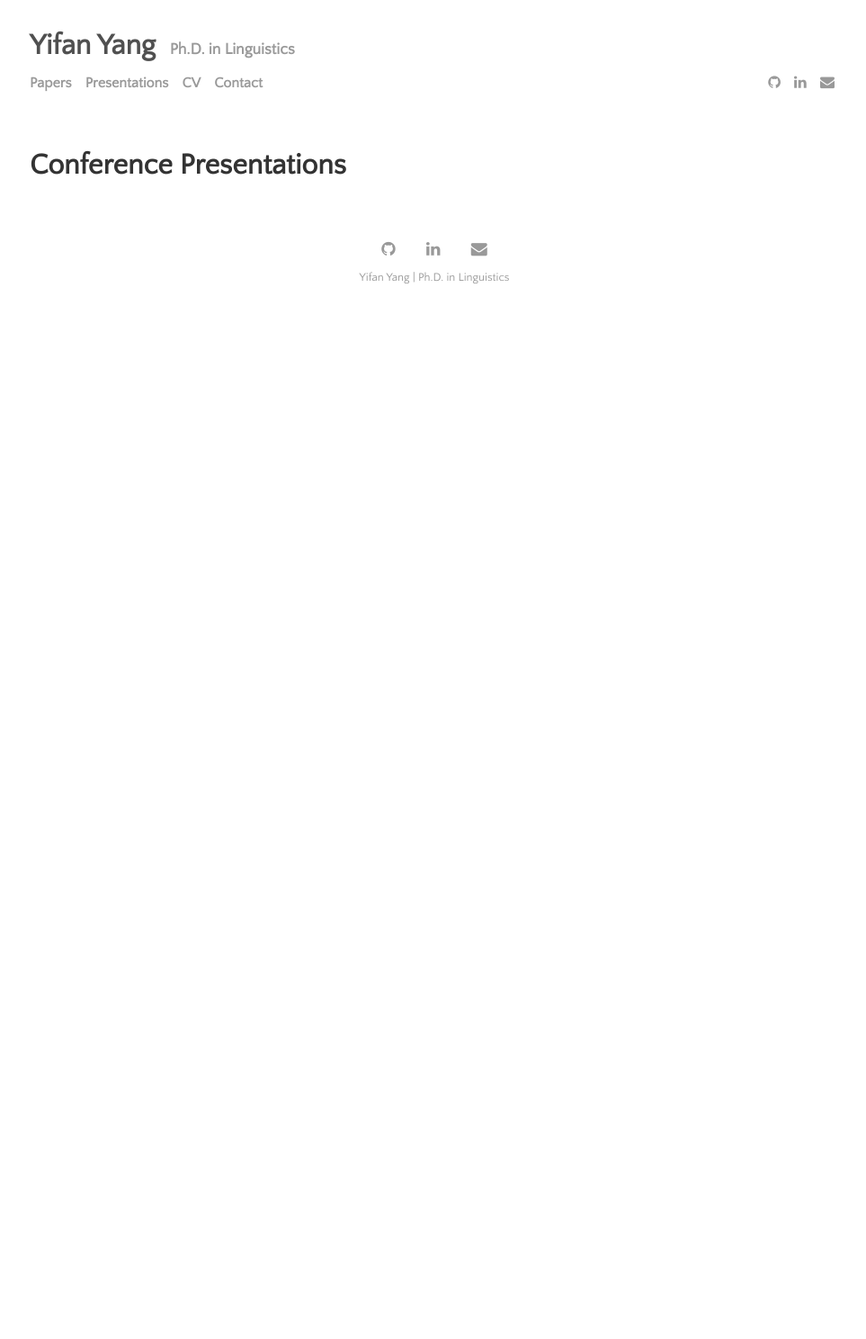
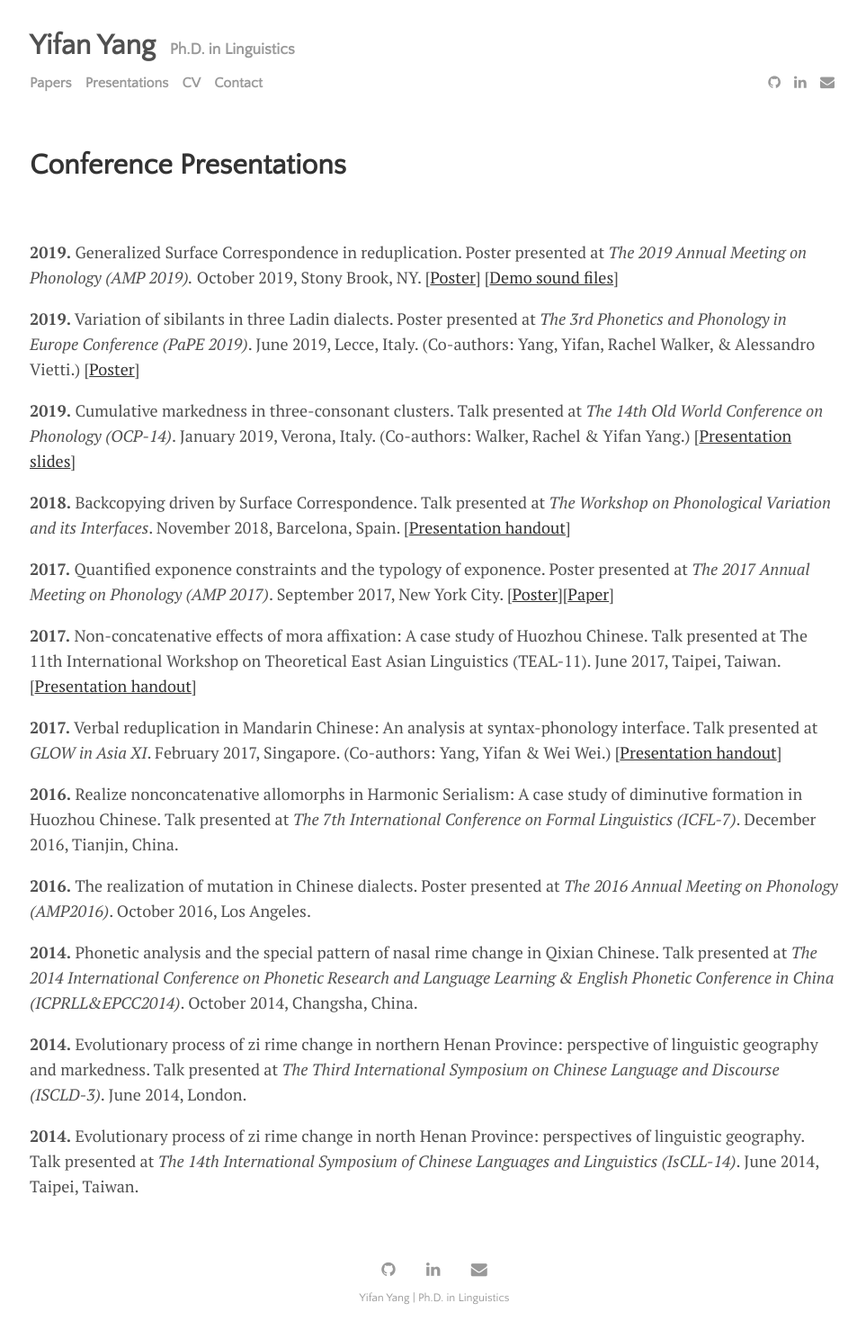
Before and after one commit to yifanyang08/yifanyang08.github.io, a Jekyll site: the page built from menu/presentations.html, in a window 1280 px wide. Shown: the whole page at 90% size, without its empty margins (157-1120 px from the left). Built offline with Jekyll 4.4.1, drawn with Linux system fonts in a browser that asks for light colours; before the commit the page ends 900 px from its top, so only the background shows below that.

Commit message:
presentation page

```diff
--- a/menu/presentations.html
+++ b/menu/presentations.html
@@ -7,3 +7,69 @@ permalink: /presentations
 <h1>
   Conference Presentations
 </h1>
+
+<br>
+
+<p><b>2019.</b> Generalized Surface Correspondence in reduplication.
+					Poster presented at <i>The 2019 Annual Meeting on Phonology (AMP 2019).</i>
+					October 2019, Stony Brook, NY.
+					[<a href="/assets/presentations/Yifan Yang_AMP2019.pdf">Poster</a>]
+					[<a href="/assets/Supp_materials/Huozhou_demo.zip">Demo sound files</a>]</p>
+
+<p><b>2019.</b> Variation of sibilants in three Ladin dialects.
+					Poster presented at <i>The 3rd Phonetics and Phonology in Europe Conference (PaPE 2019)</i>.
+					June 2019, Lecce, Italy.
+					(Co-authors: Yang, Yifan, Rachel Walker, & Alessandro Vietti.)
+					[<a href="/assets/presentations/Yang et al._PaPE_poster.pdf">Poster</a>]</p>
+
+<p><b>2019.</b> Cumulative markedness in three-consonant clusters.
+					Talk presented at <i>The 14th Old World Conference on Phonology (OCP-14)</i>.
+					January 2019, Verona, Italy.
+					(Co-authors: Walker, Rachel & Yifan Yang.)
+					[<a href="/assets/presentations/Walker and Yang_Ladin.pdf">Presentation slides</a>]</p>
+
+<p><b>2018.</b> Backcopying driven by Surface Correspondence.
+					Talk presented at <i>The Workshop on Phonological Variation and its Interfaces</i>.
+					November 2018, Barcelona, Spain.
+					[<a href="/assets/presentations/Backcopying driven by Surface Correspondence_1119.pdf">Presentation handout</a>]</p>
+
+<p><b>2017.</b> Quantified exponence constraints and the typology of exponence.
+					Poster presented at <i>The 2017 Annual Meeting on Phonology (AMP 2017)</i>.
+					September 2017, New York City.
+					[<a href="/assets/presentations/Yifan Yang_AMP2017.pdf">Poster</a>][<a href="/assets/presentations/Yifan Yang_AMP_proceedings_submitted.pdf">Paper</a>]</p>
+
+<p><b>2017.</b> Non-concatenative effects of mora affixation:
+					A case study of Huozhou Chinese. Talk presented at
+					The 11th International Workshop on Theoretical East Asian Linguistics (TEAL-11).
+					June 2017, Taipei, Taiwan.
+				  [<a href="/assets/presentations/Yifan Yang_TEAL-11_handout.pdf">Presentation handout</a>]</p>
+
+<p><b>2017.</b> Verbal reduplication in Mandarin Chinese:
+					An analysis at syntax-phonology interface.
+					Talk presented at <i>GLOW in Asia XI</i>. February 2017, Singapore.
+					(Co-authors: Yang, Yifan & Wei Wei.)
+		      [<a href="/assets/presentations/Yang and Wei_Glow in Asia.pdf">Presentation handout</a>]</p>
+
+<p><b>2016.</b> Realize nonconcatenative allomorphs in Harmonic Serialism:
+					A case study of diminutive formation in Huozhou Chinese.
+					Talk presented at <i>The 7th International Conference on Formal Linguistics (ICFL-7)</i>.
+					December 2016, Tianjin, China.</p>
+
+<p><b>2016.</b> The realization of mutation in Chinese dialects.
+					Poster presented at <i>The 2016 Annual Meeting on Phonology (AMP2016)</i>.
+					October 2016, Los Angeles.</p>
+
+<p><b>2014.</b> Phonetic analysis and the special pattern of nasal rime change in Qixian Chinese.
+					Talk presented at <i>The 2014 International Conference on Phonetic Research
+					and Language Learning & English Phonetic Conference in China (ICPRLL&EPCC2014)</i>.
+					October 2014, Changsha, China.</p>
+
+<p><b>2014.</b> Evolutionary process of zi rime change in northern Henan Province:
+					perspective of linguistic geography and markedness.
+					Talk presented at <i>The Third International Symposium on Chinese Language and Discourse (ISCLD-3)</i>.
+					June 2014, London.</p>
+
+<p><b>2014.</b> Evolutionary process of zi rime change in north Henan Province:
+					perspectives of linguistic geography.
+					Talk presented at <i>The 14th International Symposium of Chinese Languages and Linguistics (IsCLL-14)</i>.
+					June 2014, Taipei, Taiwan.</p>
```
Also changed, not shown: menu/contact.html (+4 -11 lines).
